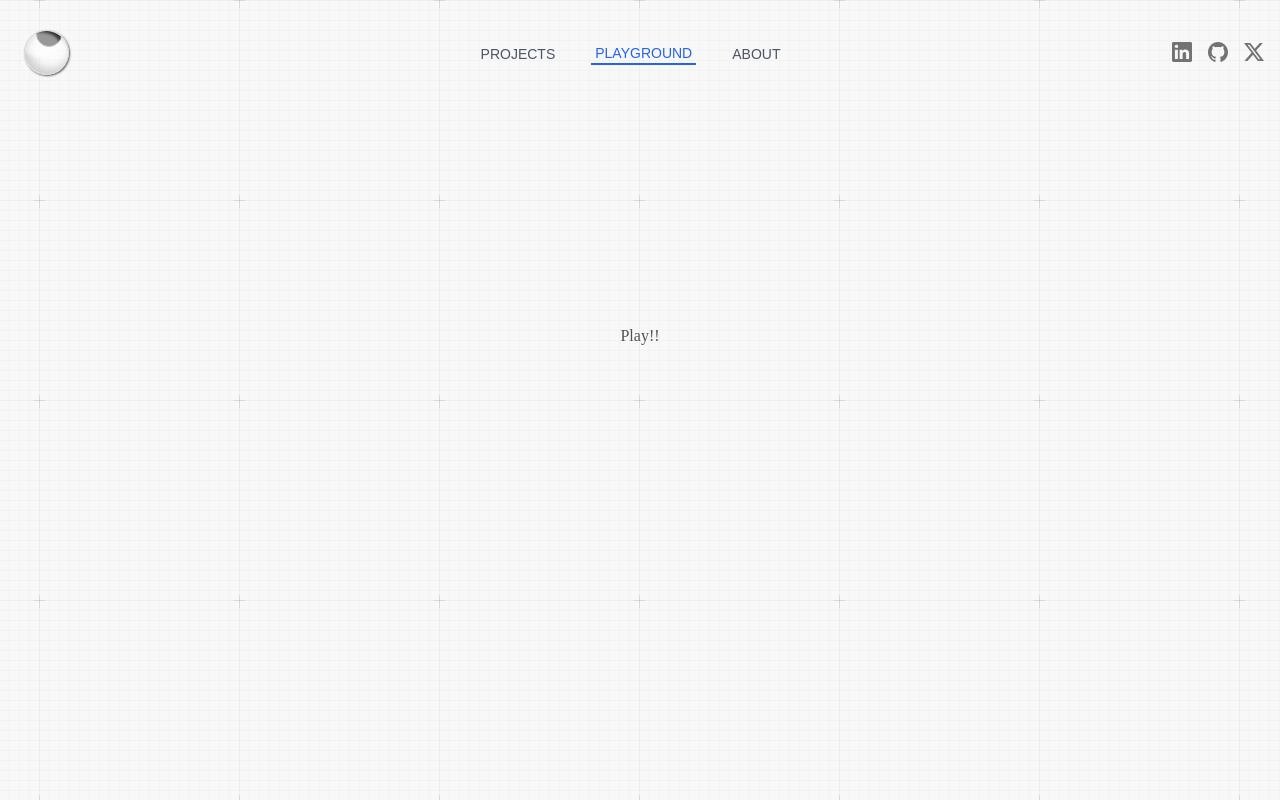
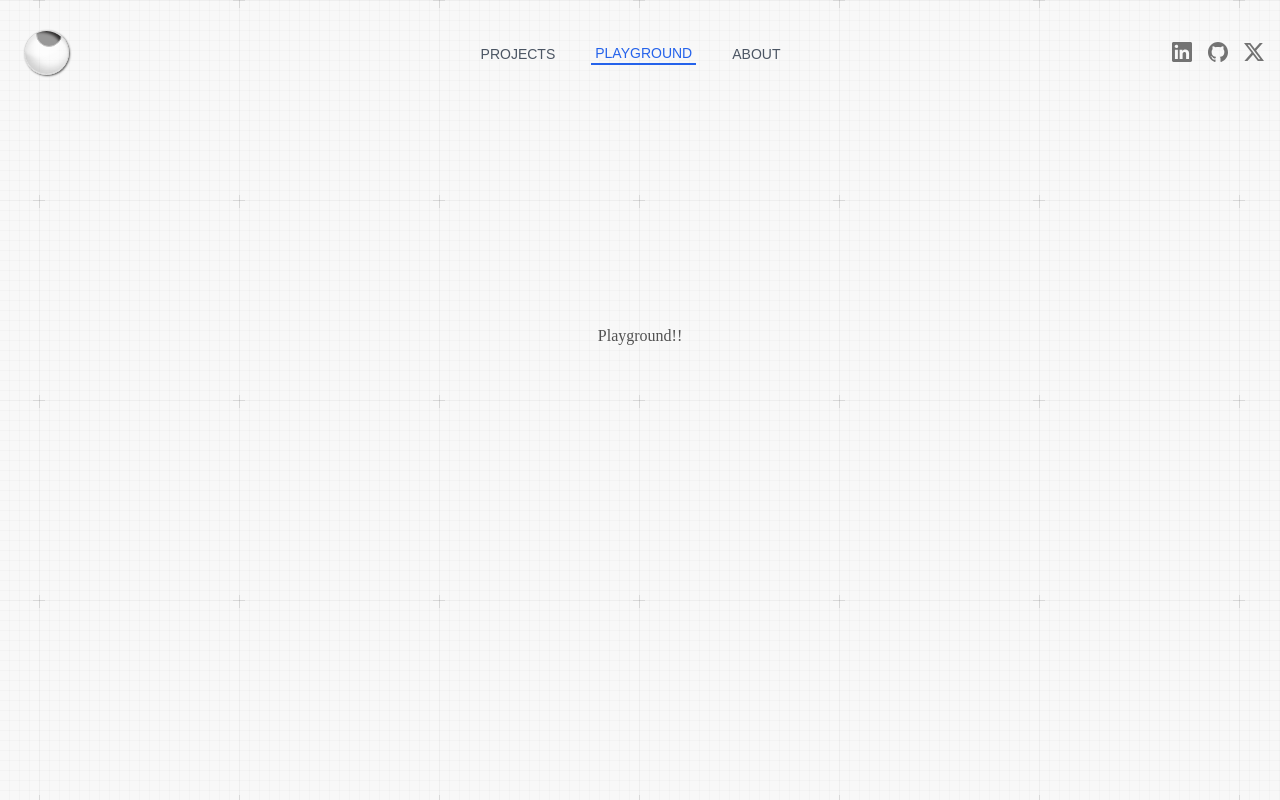
Before and after one commit to faithyeji/yejis-world, a Next.js app: page /pages/playground in a window 1280 px wide. Built offline with nearby package versions, Linux system fonts and the light colour scheme; a web font is replaced by a local one.

Commit message:
Push test

```diff
--- a/src/app/pages/playground/page.js
+++ b/src/app/pages/playground/page.js
@@ -3,7 +3,7 @@ export default function Playground() {
   return (
     <main className="overflow-hidden">
       <div className="flex flex-col mt-60 justify-center items-center text-center gap-2 text-neutral-600">
-        Play!!
+        Playground!!
       </div>
     </main>
   );
```
